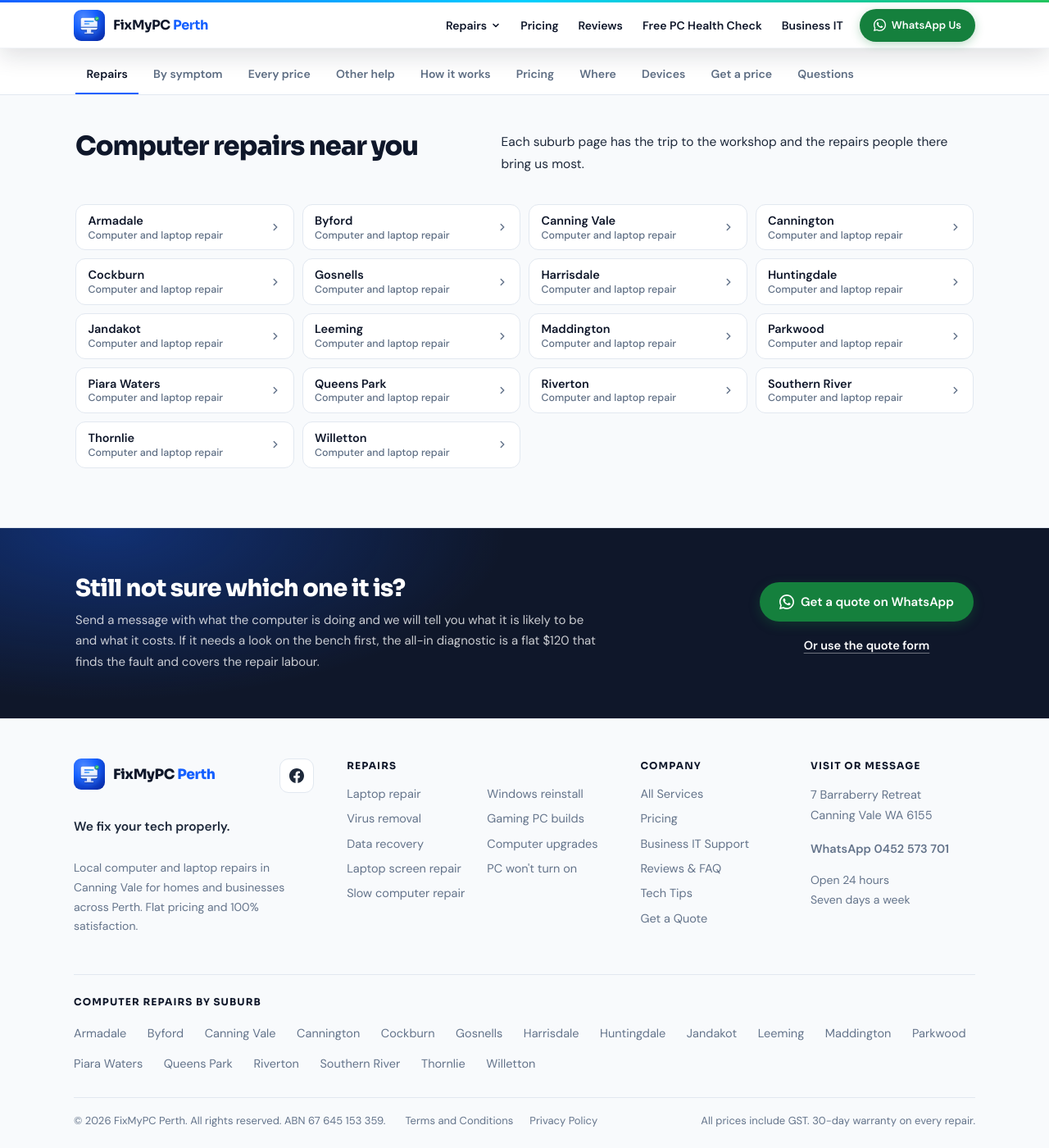
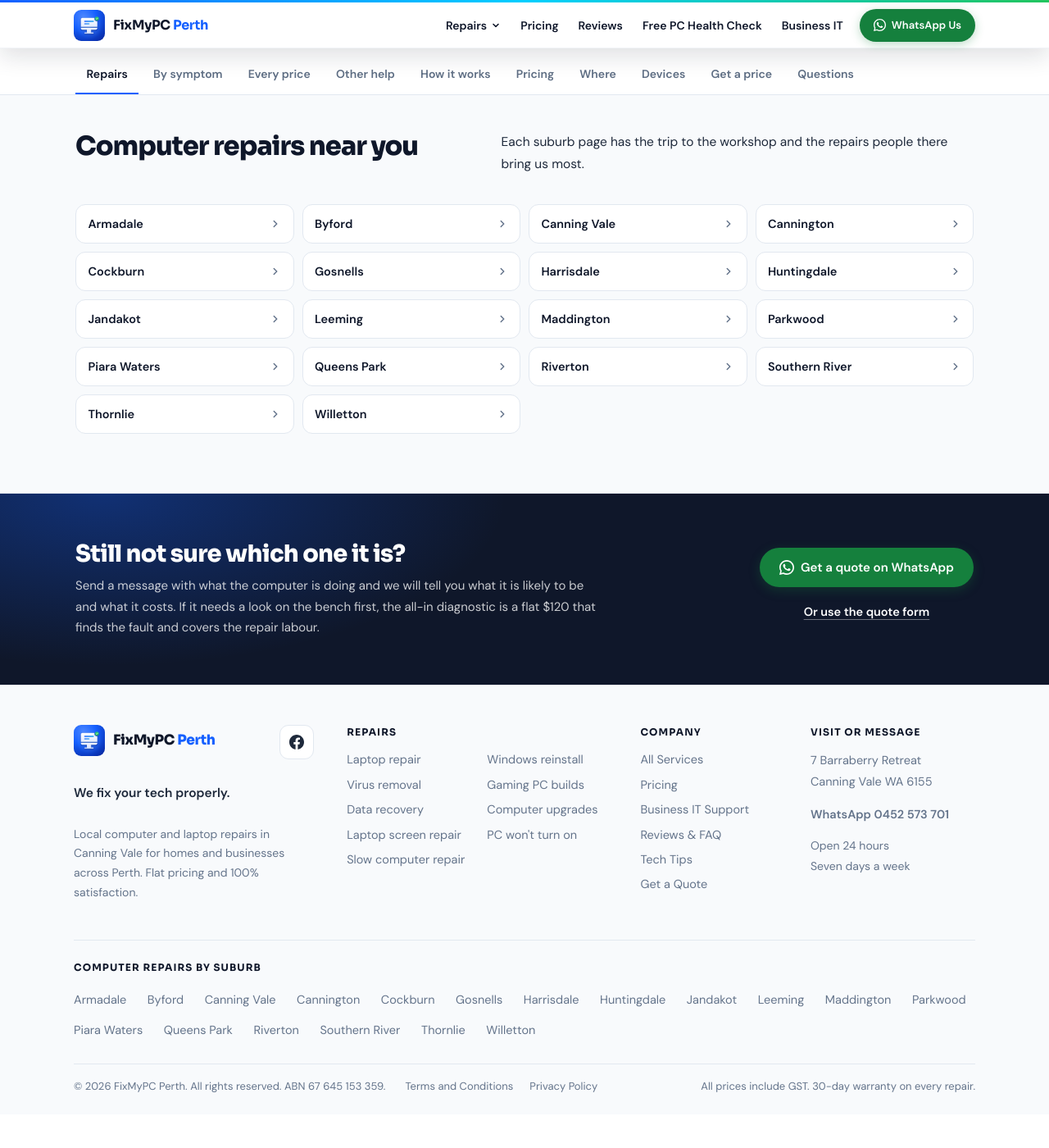
Before and after one commit to ali-rajaa/fixmypcperth, a Jekyll site: the page built from services.html, in a window 1280 px wide and 1400 px high, scrolled down 8069 px. Shown: the whole window at 82% size. Built offline with Jekyll 4.4.1, drawn with Linux system fonts in a browser that asks for light colours; after the commit the page ends 9428 px from its top, so only the background shows below that.

Commit message:
Services hub: suburb links on one line, two columns on phones
Drop the repeated 'Computer and laptop repair' second line from all 18
suburb links. Links are 48px tall at every width and sit two to a row
on phones 375px and wider, halving the list height. Remove the mobile
check exemption that covered the old 57px links.

Co-Authored-By: Claude Opus 5.5 <noreply@anthropic.com>
Claude-Session: https://claude.ai/code/session_01Pgn782HYJi4iM4TCMRaT7U

```diff
--- a/_launch/mobile-check.js
+++ b/_launch/mobile-check.js
@@ -12,7 +12,6 @@ const EXEMPT = [
   /^card \.pr-quick>\.pr-quick-item /,       // chips keep chip padding
   /^gap \.pr-hero-top>\.pr-quick /,          // chips: 8 gap
   /^gap \.page>\.faq-wrap /,                 // FAQ rows spaced by margin, 10
-  /^button li>\.hub-sub /,                   // /services suburb links: name plus a second line, 57 tall
 ];
 (async () => {
   const xml = await (await fetch(BASE + '/sitemap.xml')).text();
--- a/assets/css/pages/hub.css
+++ b/assets/css/pages/hub.css
@@ -189,10 +189,9 @@
 .hub-narrow > .audit-block { margin: 4.5rem 0 0; }
 .hub-faq { display: grid; grid-template-columns: repeat(2, minmax(0, 1fr)); gap: 10px 16px; align-items: start; }
 .hub-subs { list-style: none; margin: 0; padding: 0; display: grid; grid-template-columns: repeat(4, minmax(0, 1fr)); gap: 10px; }
-.hub-sub { display: flex; align-items: center; justify-content: space-between; gap: 0.5rem; min-height: 56px; padding: 0.6rem 0.9rem; background: var(--bg); border: 1.5px solid var(--border); border-radius: 12px; text-decoration: none; color: var(--ink); -webkit-tap-highlight-color: transparent; transition: border-color 0.15s var(--ease-settle); }
+.hub-sub { display: flex; align-items: center; justify-content: space-between; gap: 0.5rem; min-height: 48px; padding: 0.6rem 0.9rem; background: var(--bg); border: 1.5px solid var(--border); border-radius: 12px; text-decoration: none; color: var(--ink); -webkit-tap-highlight-color: transparent; transition: border-color 0.15s var(--ease-settle); }
 .hub-sub > svg { width: 14px; height: 14px; flex-shrink: 0; color: var(--muted2); }
-.hub-sub-name { display: flex; flex-direction: column; font-size: 14.5px; font-weight: 700; line-height: 1.3; }
-.hub-sub-sub { font-size: 12.5px; font-weight: 500; color: var(--muted); }
+.hub-sub-name { min-width: 0; overflow: hidden; text-overflow: ellipsis; white-space: nowrap; font-size: 14.5px; font-weight: 700; line-height: 1.3; }
 .hub-sub:active { transform: scale(0.98); transition: transform 0.1s var(--ease-press); }
 @media (hover: hover) { .hub-sub:hover { border-color: var(--blue-mid); } .hub-sub:hover > svg { color: var(--blue); } }
 
@@ -234,7 +233,7 @@
   .hub-bar { background: var(--bg); -webkit-backdrop-filter: none; backdrop-filter: none; }
 }
 @media (prefers-contrast: more) {
-  .hub-sec-p, .hub-card-sum, .hub-sym-p, .hub-tile, .hub-rule, .hub-where-card, .hub-devices, .hub-two, .hub-sub-sub, .hub-bar-list > li > a { color: #1E293B; }
+  .hub-sec-p, .hub-card-sum, .hub-sym-p, .hub-tile, .hub-rule, .hub-where-card, .hub-devices, .hub-two, .hub-bar-list > li > a { color: #1E293B; }
   .hub-card, .hub-find, .hub-cat, .hub-tile, .hub-rule, .hub-where-card, .hub-sub, .hub-tab, .hub-search { border-color: #0F172A; }
   .hub-close-p { color: rgba(255,255,255,0.92); }
 }
@@ -257,7 +256,7 @@
   .hub-cards, .hub-tiles, .hub-rules, .hub-subs, .hub-steps, .hub-two, .hub-where { grid-template-columns: minmax(0, 1fr); gap: var(--m-gap-cards); }
   .hub-split-side { gap: var(--m-h2-space); }
   .hub-close-h { font-size: var(--m-h2); margin-bottom: var(--m-h2-space); }
-  .hub-sub { min-height: var(--m-btn); }
+  .hub-sub { min-height: var(--m-btn); padding-block: 0; }
   .hub-steps::before { top: 22px; bottom: 22px; left: 21px; right: auto; width: 2px; height: auto; background: linear-gradient(180deg, var(--blue-mid), var(--border)); }
   .hub-step { display: grid; grid-template-columns: 44px minmax(0, 1fr); column-gap: 14px; }
   .hub-step-n { grid-row: span 2; margin: 0; }
@@ -266,8 +265,11 @@
   .hub-panels { grid-template-columns: minmax(0, 1fr); gap: var(--m-gap-cards); }
   .hub-sym-row { grid-template-columns: 2.25rem minmax(0, 1fr); }
   .hub-sec-p, .hub-sym-p, .hub-devices, .hub-two, .hub-step-p, .hub-close-p, .hub-tile, .hub-rule, .hub-where-card { font-size: var(--m-text); }
-  .hub-card-sum, .hub-sub-sub, .hub-find-link, .hub-bar-list > li > a, .hub-note { font-size: var(--m-text-min); }
+  .hub-card-sum, .hub-find-link, .hub-bar-list > li > a, .hub-note { font-size: var(--m-text-min); }
   .hub-close { padding: var(--m-section) 0; }
   .hub-close-act .sv-btn { width: 100%; }
   .hub-narrow > .audit-block { margin-top: var(--m-section); }
 }
+@media (min-width: 375px) and (max-width: 720px) {
+  .hub-subs { grid-template-columns: repeat(2, minmax(0, 1fr)); }
+}
--- a/services.html
+++ b/services.html
@@ -528,7 +528,7 @@ faqs:
       </div>
       <ul class="hub-subs">
         {%- for _p in _subs %}
-        <li><a class="hub-sub" href="{{ '/suburbs/' | append: _p.slug | relative_url }}"><span class="hub-sub-name">{{ _p.suburb | escape }}<span class="hub-sub-sub">Computer and laptop repair</span></span>{{ _chev }}</a></li>
+        <li><a class="hub-sub" href="{{ '/suburbs/' | append: _p.slug | relative_url }}"><span class="hub-sub-name">{{ _p.suburb | escape }}</span>{{ _chev }}</a></li>
         {%- endfor %}
       </ul>
     </div>
```
